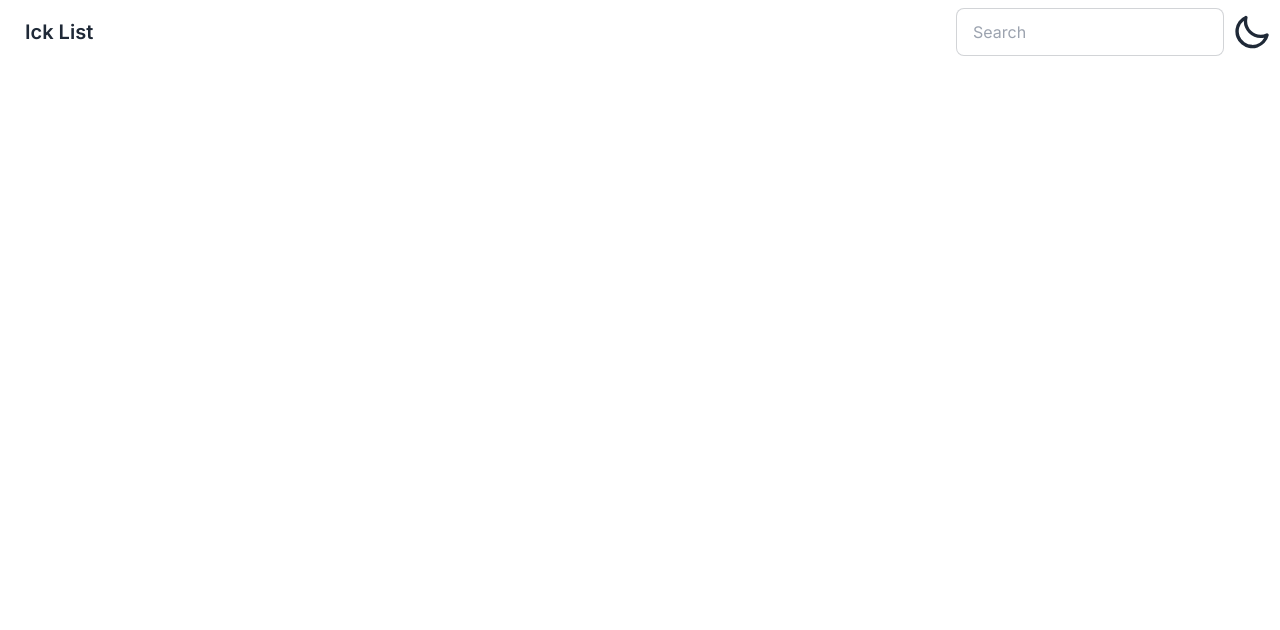
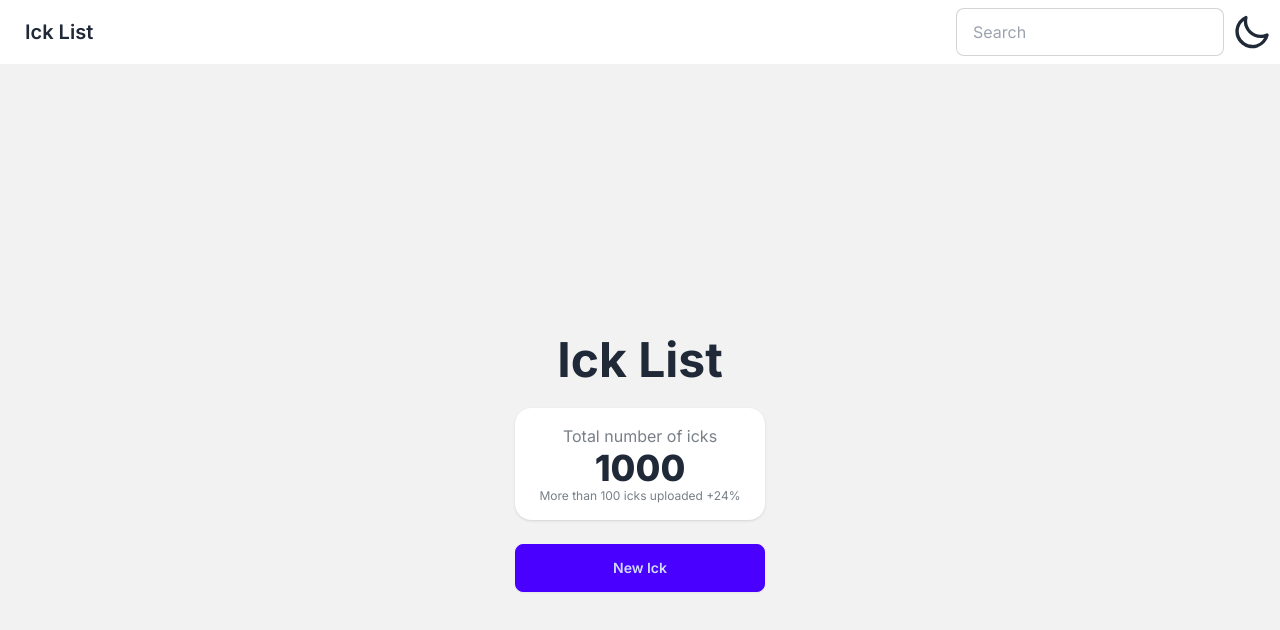
Before and after one commit to Hookyhook/ickList, a Next.js app in the folder Frontend/: page / in a window 1280 px wide. Shown: the top 630 px of the page. Built offline with nearby package versions, Linux system fonts and the light colour scheme.

Commit message:
Refactor layout and add home page content

```diff
--- /dev/null
+++ b/Frontend/app/components/ickModal.tsx
@@ -0,0 +1,39 @@
+export default function IckModal() {
+  return (
+    <dialog id="my_modal_2" className="modal">
+      <div className="modal-box">
+        <h3 className="font-bold text-xl mb-5">New Ick</h3>
+        <div className="flex flex-col gap-7">
+          <label className="form-control">
+            <div className="label">
+              <span className="label-text">Describe your ick</span>
+            </div>
+            <textarea
+              className="textarea textarea-bordered h-24"
+              placeholder="Ick Description"
+            ></textarea>
+          </label>
+          <select className="select select-bordered w-full max-w-xs">
+            <option disabled selected>
+              Which gender has this ick?
+            </option>
+            <option>Male</option>
+            <option>Female</option>
+            <option>General</option>
+          </select>
+          <select className="select select-bordered w-full max-w-xs">
+            <option disabled selected>
+              What kind of ick is it?
+            </option>
+            <option>Ick</option>
+            <option>ReverseIck</option>
+          </select>
+          <button className="btn btn-primary">Submit</button>
+        </div>
+      </div>
+      <form method="dialog" className="modal-backdrop">
+        <button>close</button>
+      </form>
+    </dialog>
+  );
+}
--- /dev/null
+++ b/Frontend/app/components/stat.tsx
@@ -0,0 +1,17 @@
+interface StatProps {
+  title: string;
+  number: number;
+  development: string;
+}
+
+export default function Stat({ title, number, development }: StatProps) {
+  return (
+    <div className="stats shadow">
+      <div className="stat">
+        <div className="stat-title">{title}</div>
+        <div className="stat-value">{number}</div>
+        <div className="stat-desc">{development}</div>
+      </div>
+    </div>
+  );
+}
--- a/Frontend/app/layout.tsx
+++ b/Frontend/app/layout.tsx
@@ -17,8 +17,10 @@ export default function RootLayout({
 }) {
   return (
     <html lang="en">
-      <Navbar></Navbar>
-      <body className={inter.className}>{children}</body>
+      <body className={inter.className}>
+        <Navbar></Navbar>
+        {children}
+      </body>
     </html>
   );
 }
--- a/Frontend/app/page.tsx
+++ b/Frontend/app/page.tsx
@@ -1,3 +1,23 @@
+import IckModal from './components/ickModal';
+import Stat from './components/stat';
+
 export default function Home() {
-  return <div></div>;
+  return (
+    <>
+      <div className="hero min-h-screen bg-base-200">
+        <div className="hero-content text-center">
+          <div className="max-w-md flex flex-col gap-6">
+            <h1 className="text-5xl font-bold">Ick List</h1>
+            <Stat
+              title="Total number of icks"
+              number={1000}
+              development="More than 100 icks uploaded +24%"
+            ></Stat>
+            <button className="btn btn-primary">New Ick</button>
+          </div>
+        </div>
+      </div>
+      <IckModal></IckModal>
+    </>
+  );
 }
```
